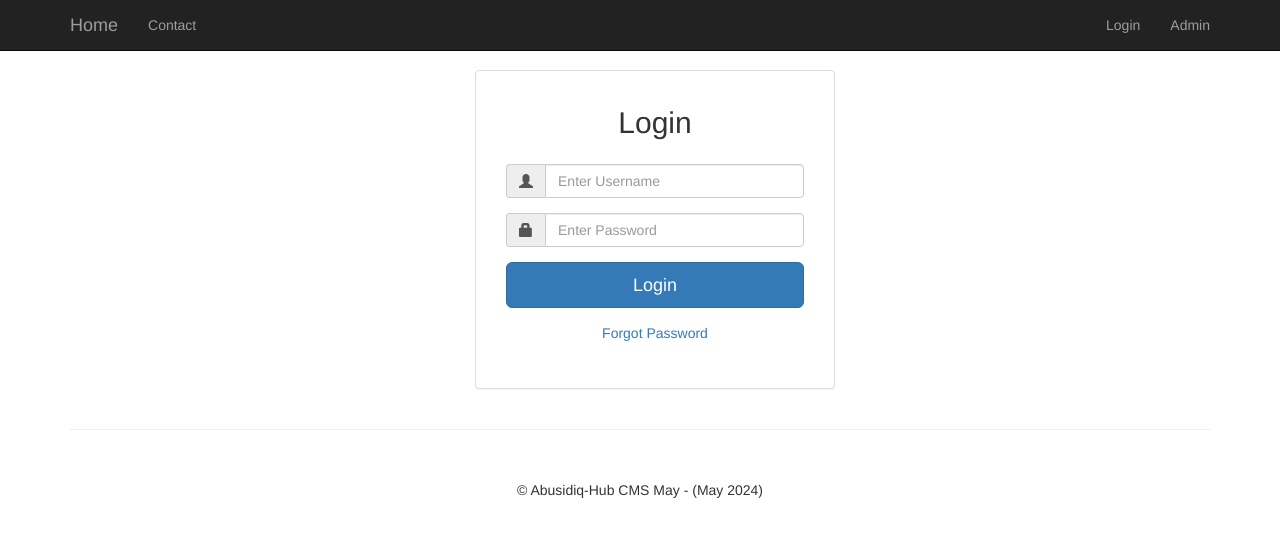
After one commit to Ayoola32/Mini-cms-project, a PHP site: page /login.php in a window 1280 px wide. The commit adds this page. Shown: the top 559 px of the page. Run offline with PHP 8.4, Linux system fonts and the light colour scheme; data that the repository does not hold is empty.

Commit message:
added login ui to the index page

```diff
--- a/admin/includes/post_view_all.php
+++ b/admin/includes/post_view_all.php
@@ -80,7 +80,7 @@ if (isset($_POST['status']) && isset($_POST['post_id'])) {
 
             echo "<td><a href='./comment_list.php?p_id={$row['post_id']}'>{$count_comments}</a></td>";
             echo "<td>{$row['post_users']}</td>";
-            echo "<td><a href='../post_comment.php?p_id={$row['post_id']}'>View Post</a></td>";
+            echo "<td><a class='btn btn-warning' href='../post_comment.php?p_id={$row['post_id']}'>View Post</a></td>";
             echo "<td><a class='btn btn-info mr-2' href='./posts.php?source=post_update&p_id={$row['post_id']}'>Edit</a></td>";
             echo "<td><a class='btn btn-danger' onClick=\"javascript: return confirm('Are you sure you want to delete this Post')\" href='./posts.php?source=post_delete&p_id={$row['post_id']}'>Delete</a></td>";
             echo "</tr>";
--- a/includes/navigation.php
+++ b/includes/navigation.php
@@ -35,6 +35,7 @@
                 </ul>
 
                 <ul class="nav navbar-nav navbar-right">
+                    <li><a href="./login.php">Login</a></li>
                     <li><a href="admin">Admin</a></li>
                 </ul>
             </div>
--- /dev/null
+++ b/login.php
@@ -0,0 +1,71 @@
+<?php  include "includes/db.php"; ?>
+<?php  include "includes/header.php"; ?>
+
+
+
+<!-- Navigation -->
+
+<?php  include "includes/navigation.php"; ?>
+
+
+<!-- Page Content -->
+<div class="container">
+
+	<div class="form-gap"></div>
+	<div class="container">
+		<div class="row">
+			<div class="col-md-4 col-md-offset-4">
+				<div class="panel panel-default">
+					<div class="panel-body">
+						<div class="text-center">
+
+
+							<h3><i class="fa fa-user fa-4x"></i></h3>
+							<h2 class="text-center">Login</h2>
+							<div class="panel-body">
+
+
+								<form action="includes/login.php" id="login-form" role="form" autocomplete="off" class="form" method="post">
+
+									<div class="form-group">
+										<div class="input-group">
+											<span class="input-group-addon"><i class="glyphicon glyphicon-user color-blue"></i></span>
+
+											<input name="username" type="text" class="form-control" placeholder="Enter Username">
+										</div>
+									</div>
+
+									<div class="form-group">
+										<div class="input-group">
+											<span class="input-group-addon"><i class="glyphicon glyphicon-lock color-blue"></i></span>
+											<input name="password" type="password" class="form-control" placeholder="Enter Password">
+										</div>
+									</div>
+
+									<div class="form-group">
+
+										<input name="submit" class="btn btn-lg btn-primary btn-block" value="Login" type="submit">
+									</div>
+
+									<div class="form-group">
+										<a href="" class="text-center">Forgot Password</a>
+									</div>
+
+
+
+								</form>
+
+							</div><!-- Body-->
+
+						</div>
+					</div>
+				</div>
+			</div>
+		</div>
+	</div>
+
+	<hr>
+
+	<?php include "includes/footer.php";?>
+
+</div> <!-- /.container -->
```
Also changed, not shown: includes/sidebar.php (+26 -0 lines).
